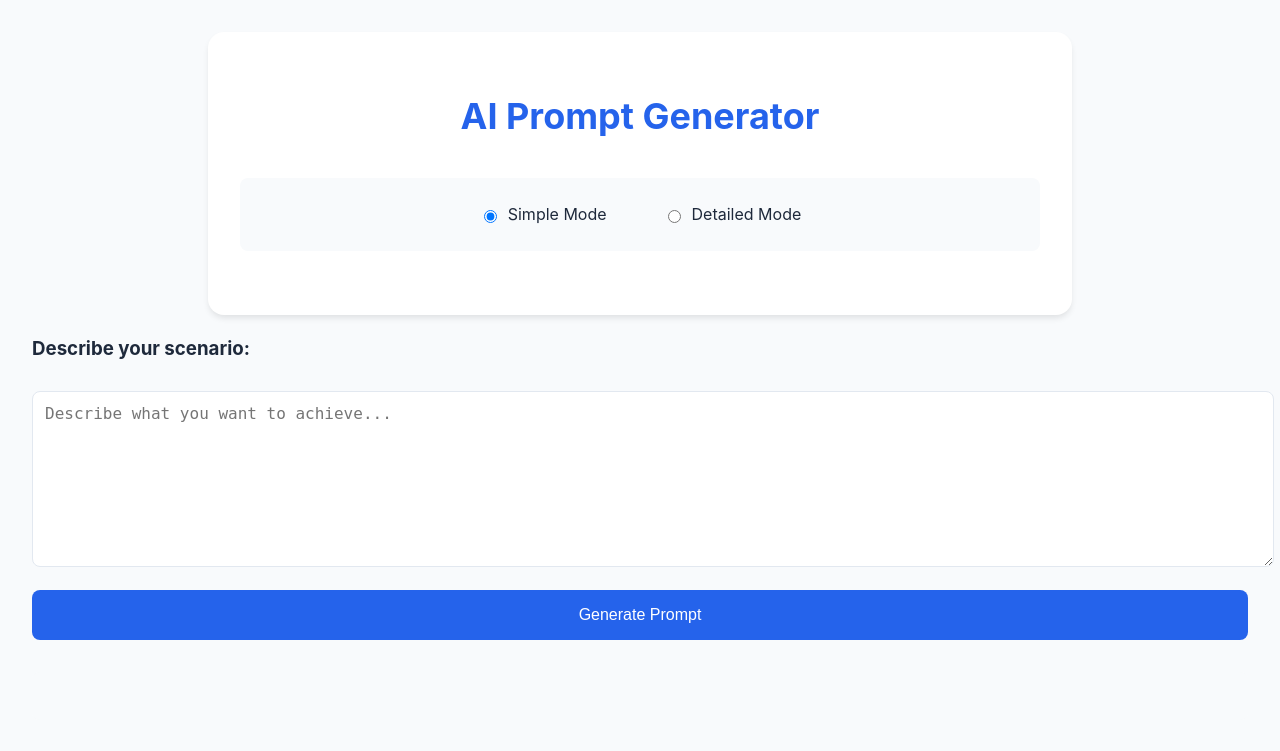
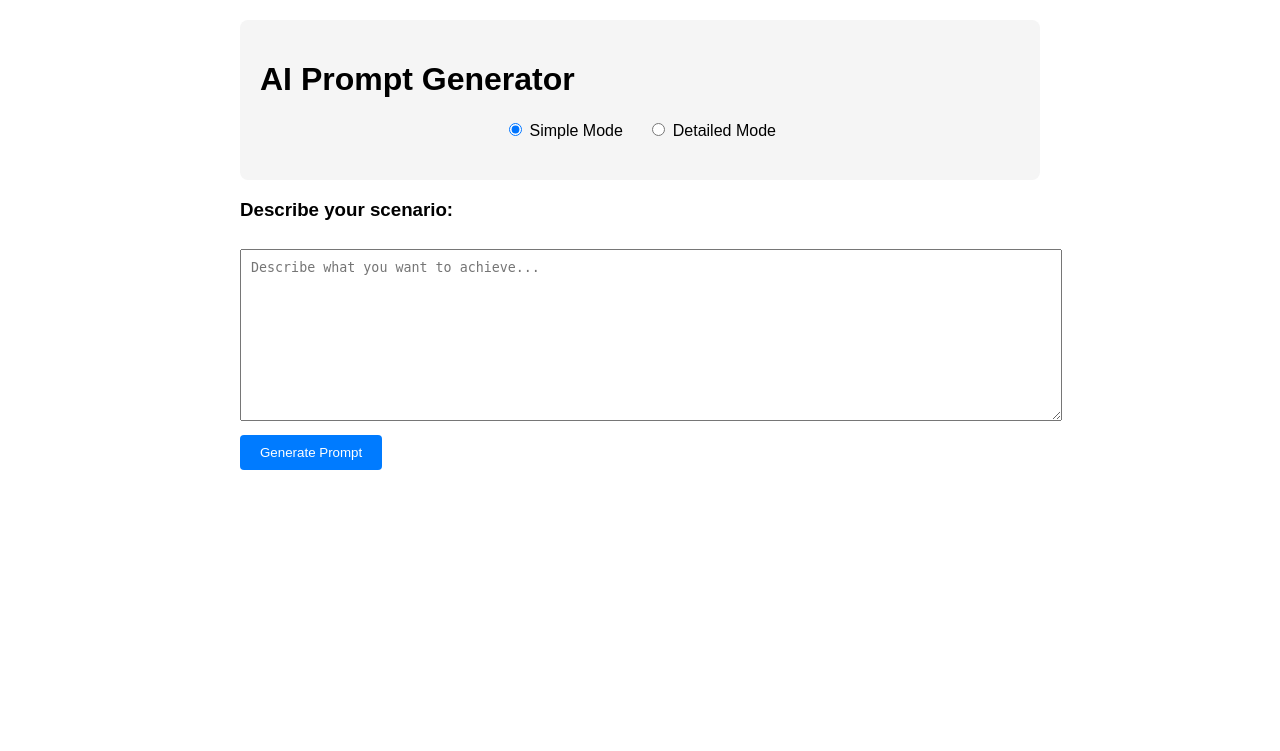
Before and after one commit to PavanP025/PromptCraft, a Flask app: page / in a window 1280 px wide. Shown: the top 751 px of the page. Run offline with Flask 3, Linux system fonts and the light colour scheme.

Commit message:
Restored to '571257b39c1e6307e5c740990ba00730c40e253e'
Replit-Restored-To: 571257b39c1e6307e5c740990ba00730c40e253e

```diff
--- a/templates/index.html
+++ b/templates/index.html
@@ -3,118 +3,61 @@
 <head>
     <title>Prompt Generator</title>
     <style>
-        :root {
-            --primary-color: #2563eb;
-            --bg-color: #f8fafc;
-            --card-bg: #ffffff;
-            --text-color: #1e293b;
-        }
-
         body {
-            font-family: 'Inter', system-ui, sans-serif;
-            background-color: var(--bg-color);
-            color: var(--text-color);
-            line-height: 1.6;
-            margin: 0;
-            padding: 2rem;
-        }
-
-        .container {
+            font-family: Arial, sans-serif;
             max-width: 800px;
             margin: 0 auto;
-            background: var(--card-bg);
-            padding: 2rem;
-            border-radius: 16px;
-            box-shadow: 0 4px 6px -1px rgb(0 0 0 / 0.1);
+            padding: 20px;
         }
-
-        h1 {
-            color: var(--primary-color);
-            text-align: center;
-            margin-bottom: 2rem;
-            font-size: 2.25rem;
-        }
-
-        .questions {
-            background: var(--bg-color);
-            padding: 1.5rem;
-            border-radius: 12px;
-            margin-bottom: 1.5rem;
-        }
-
-        .question-input, textarea, select {
-            width: 100%;
-            padding: 0.75rem;
-            border: 1px solid #e2e8f0;
-            border-radius: 8px;
-            margin: 0.5rem 0 1rem;
-            font-size: 1rem;
-            transition: border-color 0.2s;
-        }
-
-        .question-input:focus, textarea:focus, select:focus {
-            outline: none;
-            border-color: var(--primary-color);
-            box-shadow: 0 0 0 3px rgba(37, 99, 235, 0.1);
-        }
-
-        textarea {
-            height: 150px;
-            resize: vertical;
-        }
-
-        .mode-toggle {
-            display: flex;
-            justify-content: center;
-            gap: 1.5rem;
-            margin-bottom: 2rem;
-            background: var(--bg-color);
-            padding: 1rem;
+        .container {
+            background: #f5f5f5;
+            padding: 20px;
             border-radius: 8px;
         }
-
+        .questions {
+            margin-bottom: 20px;
+            padding: 15px;
+            background: #fff;
+            border-radius: 4px;
+        }
+        .question-input {
+            width: 100%;
+            height: 60px;
+            margin: 5px 0 15px;
+            padding: 10px;
+        }
+        textarea {
+            width: 100%;
+            height: 150px;
+            margin: 10px 0;
+            padding: 10px;
+        }
+        select {
+            width: 100%;
+            padding: 8px;
+            margin: 5px 0 15px;
+            border: 1px solid #ddd;
+            border-radius: 4px;
+        }
+        .mode-toggle {
+            margin-bottom: 20px;
+            text-align: center;
+        }
         .mode-toggle label {
-            display: flex;
-            align-items: center;
-            gap: 0.5rem;
+            margin: 0 10px;
             cursor: pointer;
-            padding: 0.5rem 1rem;
-            border-radius: 6px;
-            transition: background-color 0.2s;
         }
-
-        .mode-toggle label:hover {
-            background-color: #e2e8f0;
-        }
-
         button {
-            background: var(--primary-color);
+            background: #007bff;
             color: white;
             border: none;
-            padding: 1rem 2rem;
-            border-radius: 8px;
-            font-size: 1rem;
-            font-weight: 500;
+            padding: 10px 20px;
+            border-radius: 4px;
             cursor: pointer;
-            width: 100%;
-            transition: background-color 0.2s;
         }
-
-        button:hover {
-            background-color: #1d4ed8;
-        }
-
         #result {
-            margin-top: 2rem;
-            padding: 1.5rem;
-            background: var(--bg-color);
-            border-radius: 8px;
+            margin-top: 20px;
             white-space: pre-wrap;
-        }
-
-        #result h3 {
-            color: var(--primary-color);
-            margin-top: 0;
         }
     </style>
 </head>
```
